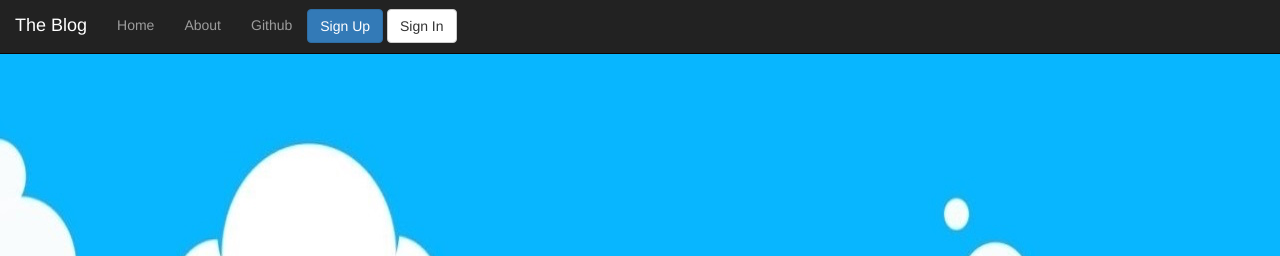
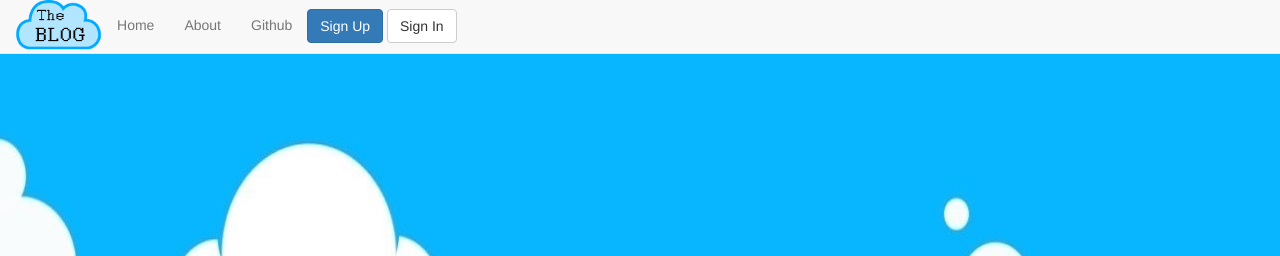
Before and after one commit to bsaganey/GoingSocial, a Django app: template GoingSocial/main/templates/main/blog.html in a window 1280 px wide. Shown: the top 256 px of the page. Run offline with Django 3.2, Linux system fonts and the light colour scheme; the template is opened without the code that fills it, so the values that code supplies are empty; some libraries are stand-ins or nearby versions.

Commit message:
Changes to Base.html
-Changed Navbar
-Added Logo

```diff
--- a/GoingSocial/main/templates/main/base.html
+++ b/GoingSocial/main/templates/main/base.html
@@ -47,7 +47,7 @@
 
   <body>
 <div class="wrapper">
-    <nav class="navbar navbar-inverse navbar-fixed-top">
+    <nav class="navbar navbar-default navbar-fixed-top">
       <div class="container-fluid">
         <div class="navbar-header">
           <button type="button" class="navbar-toggle collapsed" data-toggle="collapse" data-target="#navbar" aria-expanded="false" aria-controls="navbar">
@@ -56,7 +56,7 @@
             <span class="icon-bar"></span>
             <span class="icon-bar"></span>
           </button>
-          <a class="navbar-brand" href="/home">The Blog</a>
+		  <img src="../static/img/logo.png" style="height: 50px">
         </div>
         <div id="navbar" class="navbar-collapse collapse">
 
```
Also changed, not shown: GoingSocial/main/static/img/logo.png (added), GoingSocial/main/static/img/plaid.jpg (deleted).
